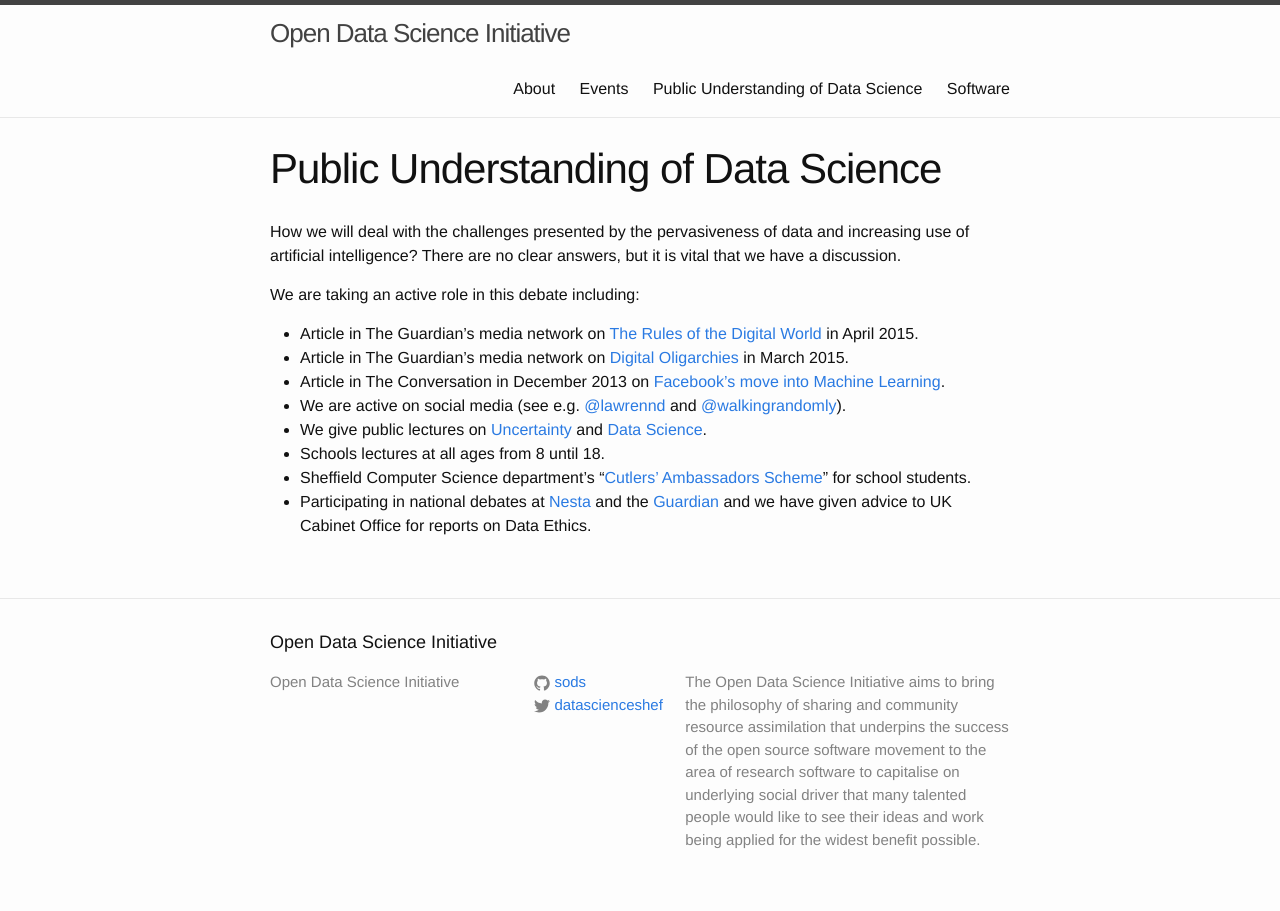
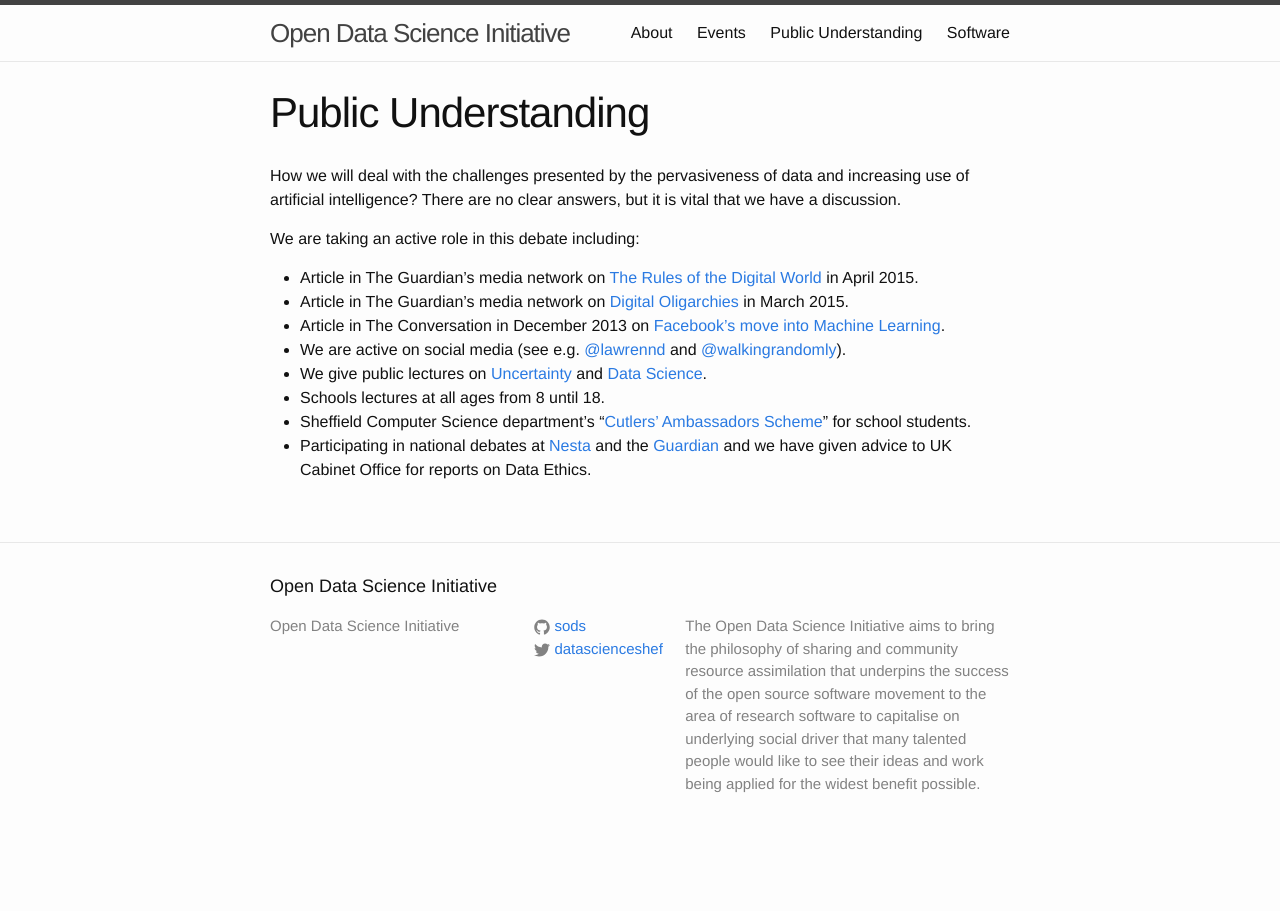
Before and after one commit to sods/sods.github.io, a Jekyll site: the page built from public.md, in a window 1280 px wide. Built offline with Jekyll 4.4.1, drawn with Linux system fonts in a browser that asks for light colours.

Commit message:
Edit title of public understanding.

```diff
--- a/public.md
+++ b/public.md
@@ -1,6 +1,6 @@
 ---
 layout: page
-title: Public Understanding of Data Science
+title: Public Understanding
 tagline: contributing to public understanding and debate
 ---
 
```
